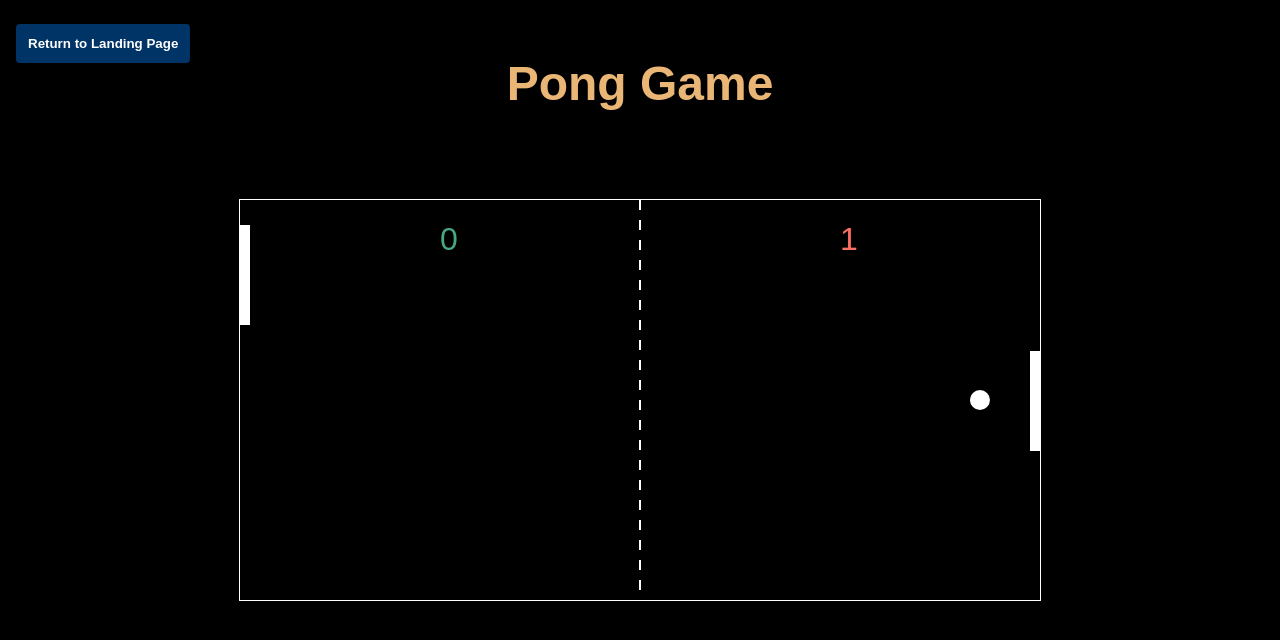
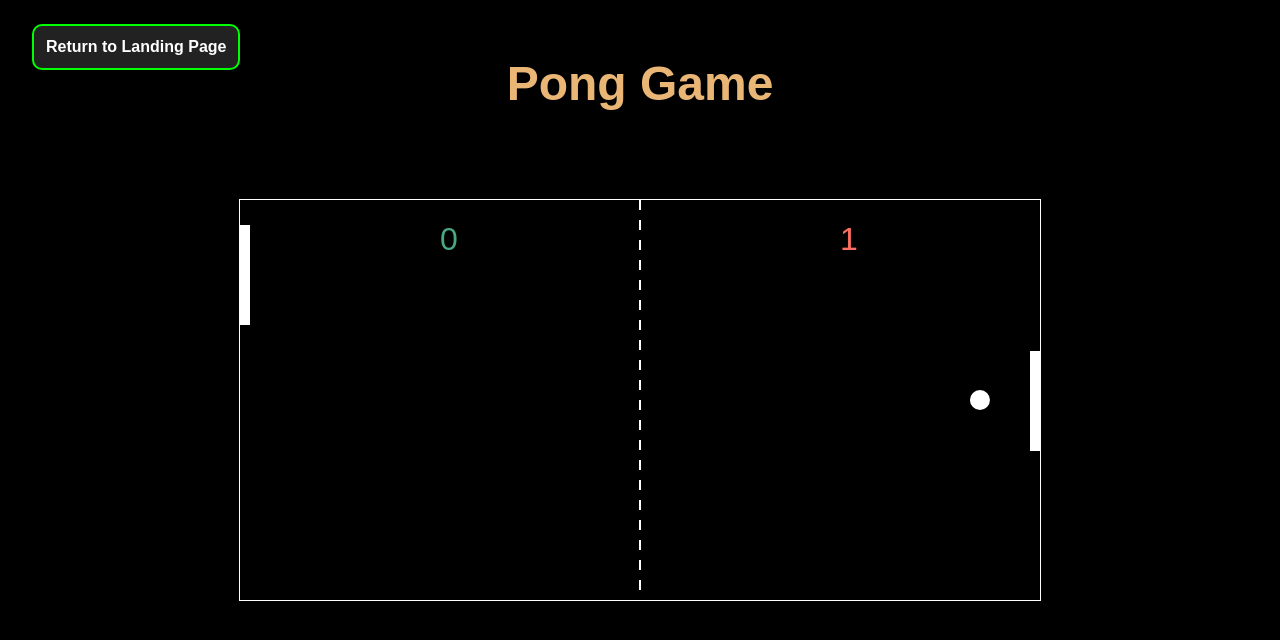
Before and after one commit to SGDavid2719/Retro-Games, a plain HTML site: page pong/index.html in a window 1280 px wide. Drawn offline with Linux system fonts and the light colour scheme.

Commit message:
[Feature] Return to landing page button styling

```diff
--- a/pong/style.css
+++ b/pong/style.css
@@ -22,22 +22,22 @@ header {
 
 header button {
 	position: absolute;
-	left: 1rem;
-	background-color: #003366;
+	left: 2rem;
+	background-color: #222;
 	color: white;
 	width: auto;
-	border-radius: 0.25rem;
-	border: none;
+	border: 2px solid #0f0;
+	border-radius: 10px;
 	padding: 0.75rem;
 	cursor: pointer;
 	font-family: sans-serif;
 	font-weight: 700;
+	font-size: medium;
 }
 
 header button:hover {
 	opacity: 0.9;
 	transform: scale(1.05);
-	background-color: #002244;
 }
 
 header h1 {
--- a/snake/style.css
+++ b/snake/style.css
@@ -22,22 +22,22 @@ header {
 
 header button {
 	position: absolute;
-	left: 1rem;
-	background-color: #003366;
+	left: 2rem;
+	background-color: #222;
 	color: white;
 	width: auto;
-	border-radius: 0.25rem;
-	border: none;
+	border: 2px solid #0f0;
+	border-radius: 10px;
 	padding: 0.75rem;
 	cursor: pointer;
 	font-family: sans-serif;
 	font-weight: 700;
+	font-size: medium;
 }
 
 header button:hover {
 	opacity: 0.9;
 	transform: scale(1.05);
-	background-color: #002244;
 }
 
 header h1 {
```
